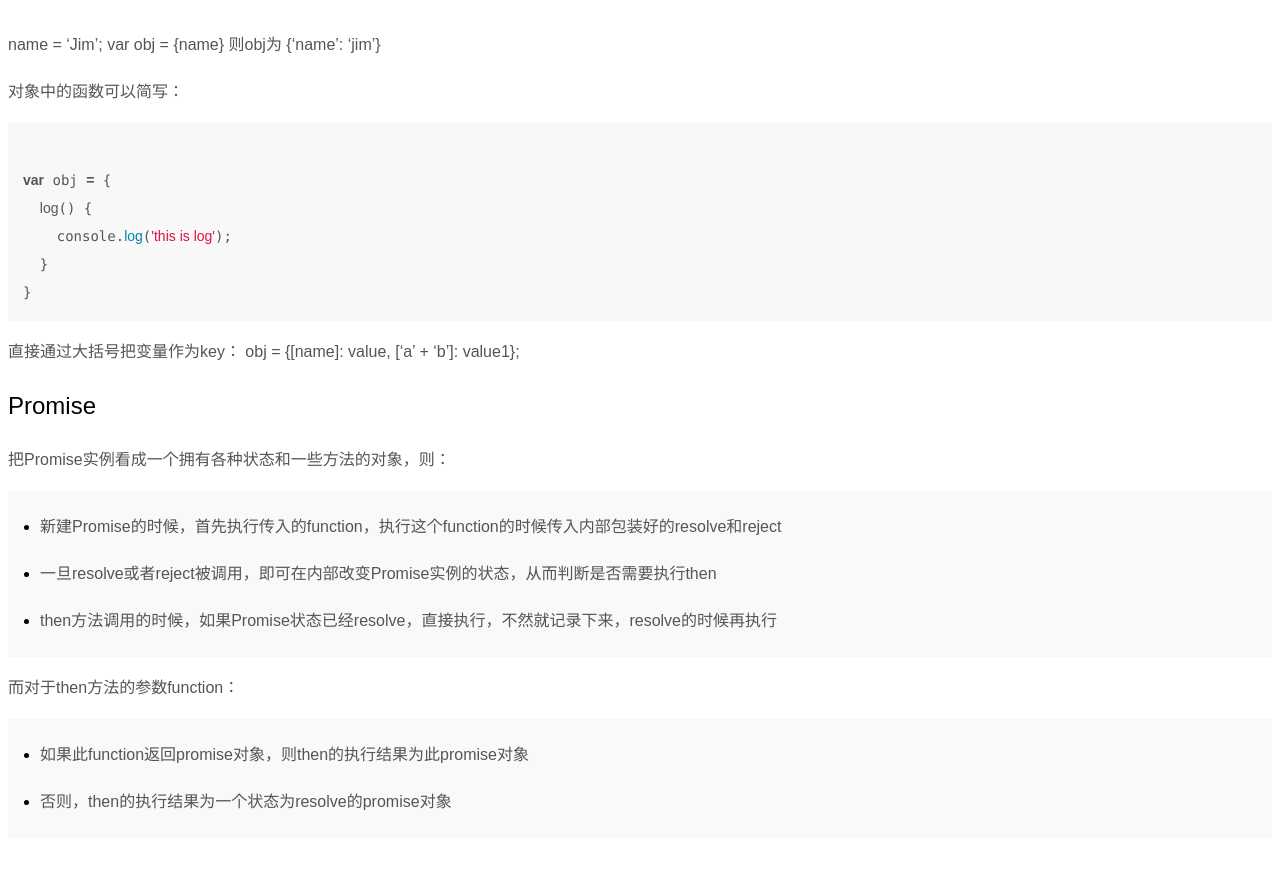
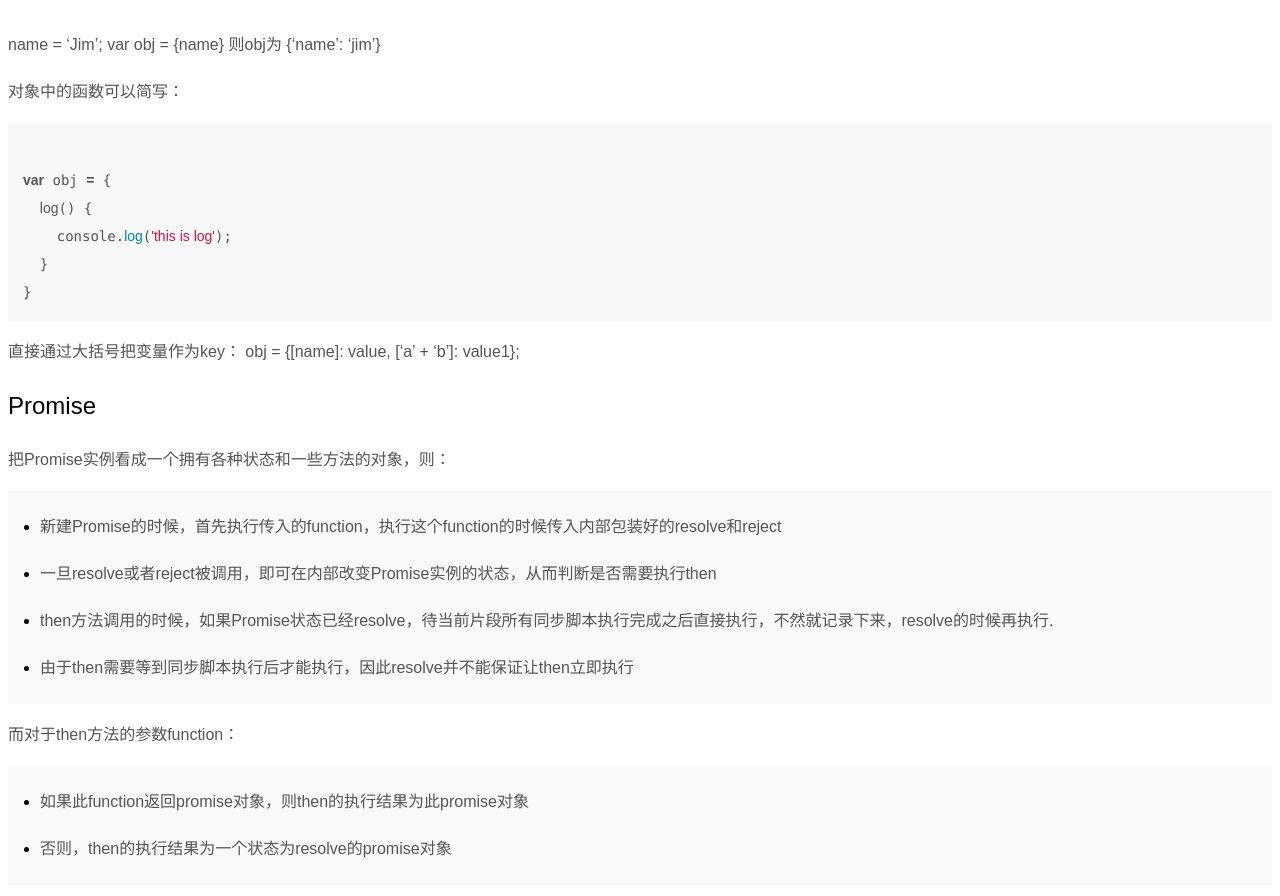
Before and after one commit to libmw/webdemos, a Jekyll site: the page built from _api/js.md, in a window 1280 px wide and 900 px high, scrolled down 1510 px. Shown: the top 896 px of the window. Built offline with Jekyll 4.4.1, drawn with Linux system fonts in a browser that asks for light colours; before the commit the page ends 2363 px from its top, so only the background shows below that.

Commit message:
modify promise

```diff
--- a/_api/js.md
+++ b/_api/js.md
@@ -81,7 +81,9 @@ var obj = {
 
 +  一旦resolve或者reject被调用，即可在内部改变Promise实例的状态，从而判断是否需要执行then
 
-+  then方法调用的时候，如果Promise状态已经resolve，直接执行，不然就记录下来，resolve的时候再执行
++  then方法调用的时候，如果Promise状态已经resolve，待当前片段所有同步脚本执行完成之后直接执行，不然就记录下来，resolve的时候再执行.
+
++ 由于then需要等到同步脚本执行后才能执行，因此resolve并不能保证让then立即执行
 
 而对于then方法的参数function：
 
```
